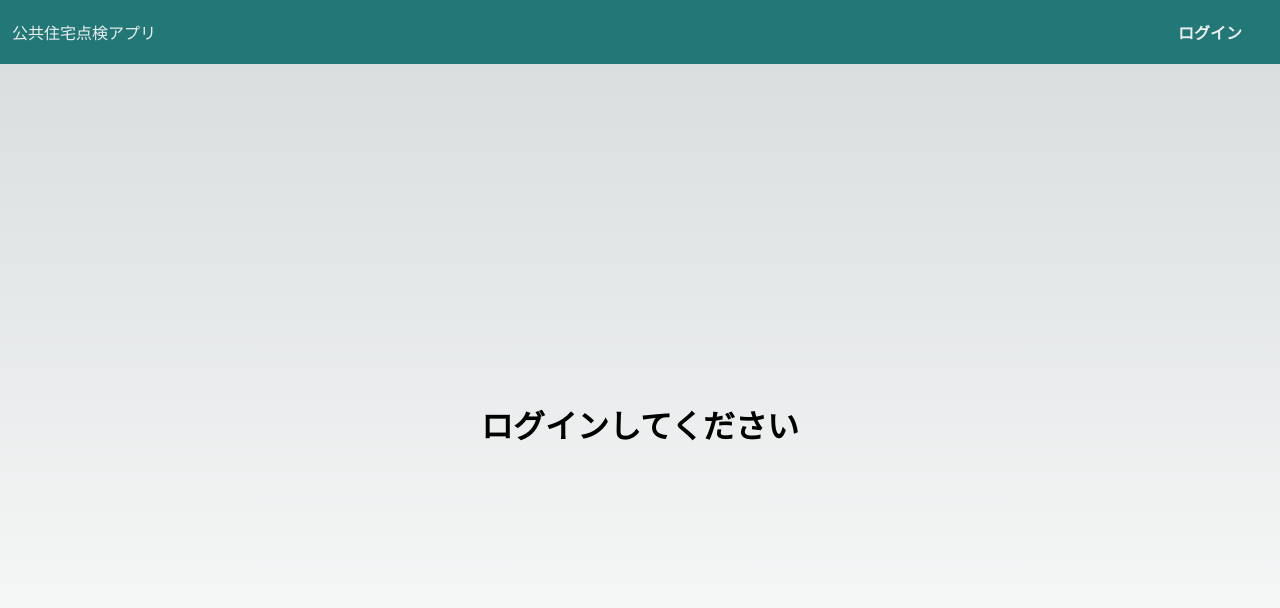
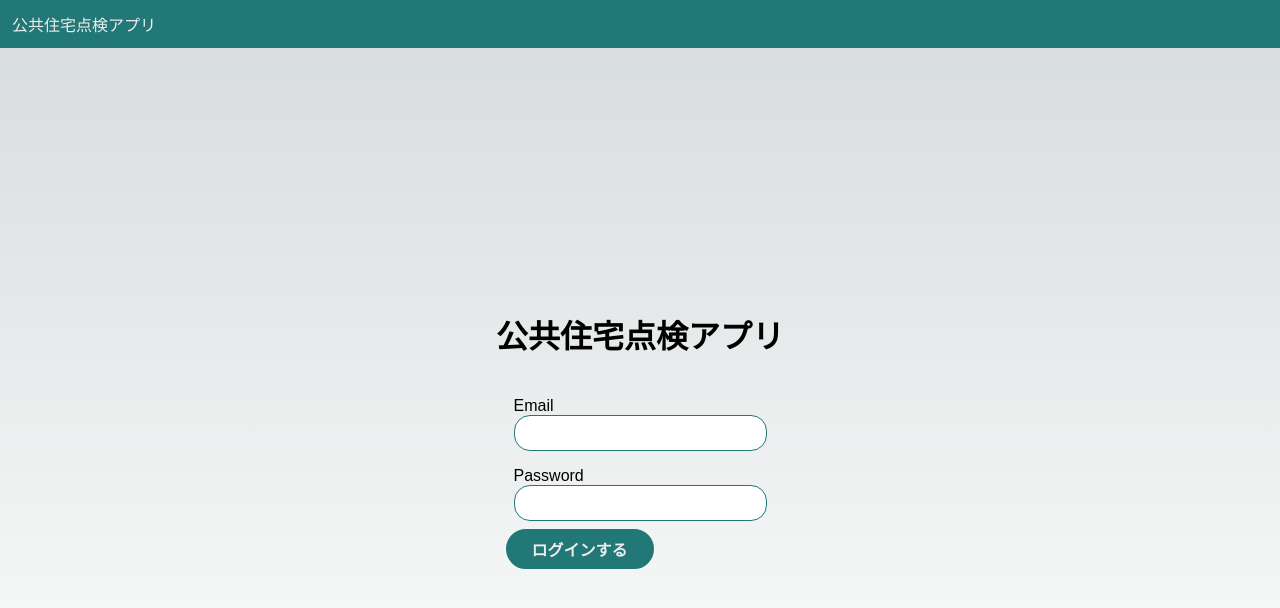
Before and after one commit to kixixixixi/house-inspection, a Next.js app: page / in a window 1280 px wide. Shown: the top 608 px of the page. Built offline with nearby package versions, Linux system fonts and the light colour scheme; no server answers; a web font is replaced by a local one.

Commit message:
Fix signin

```diff
--- a/components/main.tsx
+++ b/components/main.tsx
@@ -1,11 +1,28 @@
 "use client"
 
-import { accountAtom, useAtomValue } from "@/lib/store"
-import { ComponentProps, FC } from "react"
+import { accountAtom, useAtom } from "@/lib/store"
+import { ComponentProps, FC, FormEvent, useState } from "react"
 import { Container } from "@/components/elements"
+import { Button, Field, Input } from "@/components/elements"
+import { supabase } from "@/lib/supabase"
 
 export const Main: FC<ComponentProps<"main">> = ({ children, ...props }) => {
-  const account = useAtomValue(accountAtom)
+  const [account, setAccount] = useAtom(accountAtom)
+  const [params, setParams] = useState<{ email: string; password: string }>({
+    email: "",
+    password: "",
+  })
+  const handleSignIn = async (event: FormEvent<HTMLFormElement>) => {
+    event.preventDefault()
+    const {
+      error,
+      data: { user },
+    } = await supabase.auth.signInWithPassword({
+      ...params,
+    })
+    if (error) return
+    if (user) setAccount(user)
+  }
   return (
     <main
       style={{
@@ -24,11 +41,41 @@ export const Main: FC<ComponentProps<"main">> = ({ children, ...props }) => {
               style={{
                 alignItems: "center",
                 display: "flex",
+                flexFlow: "column",
                 height: "100%",
                 justifyContent: "center",
               }}
             >
-              <h1>ログインしてください</h1>
+              <h1
+                style={{
+                  padding: "2rem 0",
+                }}
+              >
+                公共住宅点検アプリ
+              </h1>
+              <form onSubmit={handleSignIn}>
+                <Field>
+                  <label>Email</label>
+                  <Input
+                    type="email"
+                    value={params.email}
+                    onChange={({ target: { value } }) =>
+                      setParams({ ...params, email: value })
+                    }
+                  />
+                </Field>
+                <Field>
+                  <label>Password</label>
+                  <Input
+                    type="password"
+                    value={params.password}
+                    onChange={({ target: { value } }) =>
+                      setParams({ ...params, password: value })
+                    }
+                  />
+                </Field>
+                <Button>ログインする</Button>
+              </form>
             </div>
           </>
         )}
--- a/components/modules/sign-in-menu.tsx
+++ b/components/modules/sign-in-menu.tsx
@@ -1,22 +1,16 @@
 "use client"
 
-import { FormEvent, useState, type ComponentProps, type FC } from "react"
-import { Button, Field, Input } from "../elements"
+import { type ComponentProps, type FC } from "react"
+import { Button } from "../elements"
 import { supabase } from "@/lib/supabase"
 import { useEffect } from "react"
 import { accountAtom, useAtom } from "@/lib/store"
-import { Dialog } from "../elements/dialog"
 
 export const SignInMenu: FC<ComponentProps<"div"> & {}> = ({
   style,
   ...props
 }) => {
   const [account, setAccount] = useAtom(accountAtom)
-  const [isOpenSignInModal, setIsOpenSignInModal] = useState<boolean>(false)
-  const [params, setParams] = useState<{ email: string; password: string }>({
-    email: "",
-    password: "",
-  })
   useEffect(() => {
     const signIn = async () => {
       const {
@@ -29,12 +23,6 @@ export const SignInMenu: FC<ComponentProps<"div"> & {}> = ({
     if (!account) signIn()
     // eslint-disable-next-line react-hooks/exhaustive-deps
   }, [])
-  const handleSignIn = async (event: FormEvent<HTMLFormElement>) => {
-    event.preventDefault()
-    const { error } = await supabase.auth.signInWithPassword({
-      ...params,
-    })
-  }
 
   return (
     <div
@@ -60,37 +48,7 @@ export const SignInMenu: FC<ComponentProps<"div"> & {}> = ({
           </Button>
         </>
       ) : (
-        <>
-          <Button onClick={() => setIsOpenSignInModal(true)}>ログイン</Button>
-          <Dialog
-            onClose={() => setIsOpenSignInModal(false)}
-            open={isOpenSignInModal}
-          >
-            <form onSubmit={handleSignIn}>
-              <Field>
-                <label>Email</label>
-                <Input
-                  type="email"
-                  value={params.email}
-                  onChange={({ target: { value } }) =>
-                    setParams({ ...params, email: value })
-                  }
-                />
-              </Field>
-              <Field>
-                <label>Password</label>
-                <Input
-                  type="password"
-                  value={params.password}
-                  onChange={({ target: { value } }) =>
-                    setParams({ ...params, password: value })
-                  }
-                />
-              </Field>
-              <Button>ログインする</Button>
-            </form>
-          </Dialog>
-        </>
+        <></>
       )}
     </div>
   )
```
